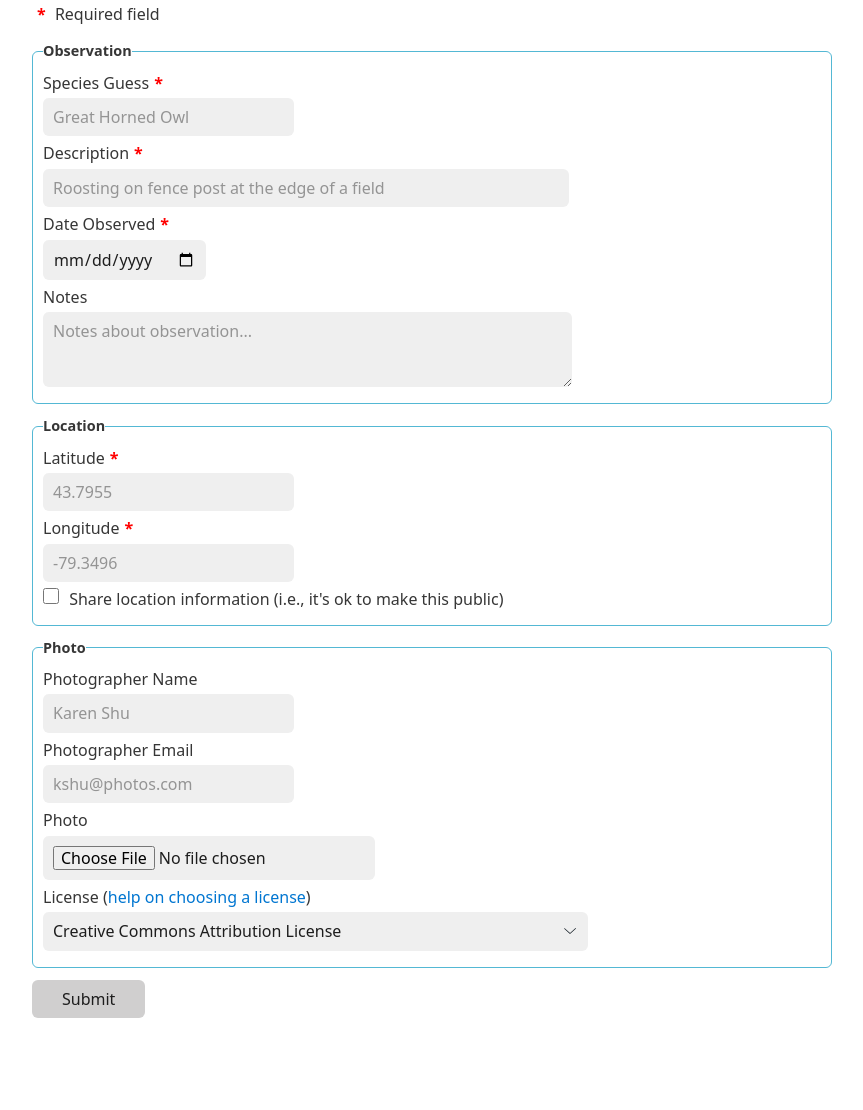
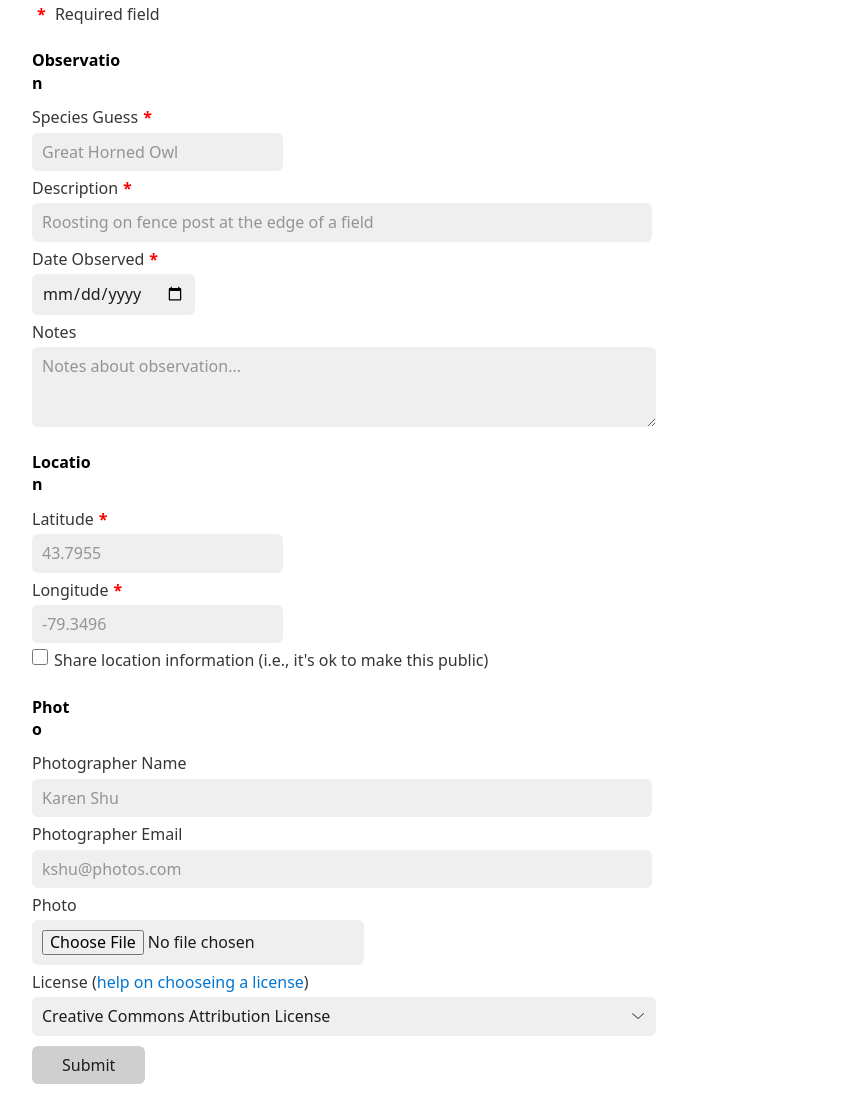
Before and after one commit to Woody-Kim98/Woody-Kim98, a website: page final-assessment/final-assessment/src/add-observation.html in a window 1280 px wide. Shown: the part 327-1437 px from the top of the page, without its empty margins (208-1071 px from the left). Before the commit the page ends 1371 px from the top, so only its background shows below. Drawn offline with nearby package versions, Linux system fonts and the light colour scheme.

Commit message:
Update add-observation.html

```diff
--- a/final-assessment/final-assessment/src/add-observation.html
+++ b/final-assessment/final-assessment/src/add-observation.html
@@ -27,27 +27,33 @@
     />
 
     <!-- Font Awesome -->
-    <link rel="stylesheet" href="https://use.fontawesome.com/releases/v5.12.1/css/all.css" crossorigin="anonymous">
+    <link
+      rel="stylesheet"
+      href="https://use.fontawesome.com/releases/v5.12.1/css/all.css"
+      crossorigin="anonymous"
+    />
 
     <!-- Our site's styles -->
     <link rel="stylesheet" href="css/common.css" />
-    <link rel="stylesheet" href="css/form.css">
+    <link rel="stylesheet" href="css/form.css" />
   </head>
 
   <body>
     <header>
       <nav>
         <a href="/"><i class="fas fa-home"></i> Home</a>
-        <a href="add-observation.html"><i class="fas fa-plus"></i> Add Observation</a>
+        <a href="add-observation.html"
+          ><i class="fas fa-plus"></i> Add Observation</a
+        >
       </nav>
 
       <h1>Web Wildlife Walk v3.0</h1>
 
       <h2>Adding New Observations</h2>
       <p>
-        The data used on this web site is generated by volunteers like you who love
-        nature and want to share it. You can improve the database of wildlife information
-        simply by adding your own observations!
+        The data used on this web site is generated by volunteers like you who
+        love nature and want to share it. You can improve the database of
+        wildlife information simply by adding your own observations!
       </p>
     </header>
 
@@ -55,53 +61,164 @@
       <section>
         <h2>Observation Details</h2>
         <p><span class="required">*</span> Required field</p>
-        <form action="https://formspree.io/f/xyylyaqd" method="POST">
+        <form action="https://formspree.io/f/meqvoeyp" method="POST">
           <!-- TODO: create the form based on the specification in the Final Assessment -->
-          <fieldset class="observationP">
-            <legend>Observation</legend>
-            <label for="sGuess">Species Guess<span class="required">*</span></label>
-            <input id="sGuess" name="sGuess" class="sGuess" type="text" placeholder="Great Horned Owl" required />
-            <label for="description">Description<span class="required">*</span></label>
-            <input id="description" name="description" class="description" type="text" placeholder="Roosting on fence post at the edge of a field" required />
-            <label for="date">Date Observed<span class="required">*</span></label>
-            <input id="date" name="date" type="date" required />
-            <label for="notes">Notes</label>
-            <textarea id="notes" name="notes" rows="3"  placeholder="Notes about observation..."></textarea>
-          </fieldset>
-          <fieldset class="location">
-            <legend>Location</legend>
-            <label for="latitude">Latitude<span class="required">*</span></label>
-            <label id="error-latitude" class="error hidden"></label>
-            <input id="latitude" name="latitude" class="latitude" type="text" placeholder="43.7955" required />
-            <label for="longitude">Longitude<span class="required">*</span></label>
-            <label id="error-longitude" class="error hidden"></label>
-            <input id="longitude" name="longitude" class="longitude" type="text" placeholder="-79.3496" required />
-            <label class="checkbox">
-              <input type="checkbox" value="1" id="share_location" name="share_location">
-              Share location information (i.e., it's ok to make this public)
-            </label>
-          </fieldset>
-          <fieldset class="photo">
-            <legend>Photo</legend>
-            <label for="holderName">Photographer Name</label>
-            <input id="holderName" name="holderName" class="holderName" type="text" placeholder="Karen Shu" optional />
-            <label for="holderEmail">Photographer Email</label>
-            <input id="holderEmail" name="holderEmail" class="holderEmail" type="text" placeholder="kshu@photos.com" optional />
-            <label for="photoF">Photo</label>
-            <input id="photoF" name="photoF" class="photoF" type="file" />
-            <label>License (<a href="https://creativecommons.org/choose/">help on choosing a license</a>)</label>
-            <select>
-              <option value="CC-BY" selected="selected">Creative Commons Attribution License</option>
-              <option value="CC-BY-NC">Creative Commons Attribution-NonCommercial License</option>
-              <option value="CC-BY-SA">Creative Commons Attribution-ShareAlike License</option>
-              <option value="CC-BY-ND">Creative Commons Attribution-NoDerivs License</option>
-              <option value="CC-BY-NC-SA">Creative Commons Attribution-NonCommercial-ShareAlike License</option>
-              <option value="CC-BY-NC-ND">Creative Commons Attribution-NonCommercial-NoDerivs License</option>
-            </select>
-          </fieldset>
-          <button id="submit" name="submit" class="submit" type="submit" >Submit</button>
+          <!-- Observation form -->
+          <div class="form_outline">
+            <h4 class="form_title" style="width: 90px">Observation</h4>
+            <!-- Species Guess -->
+            <div>
+              <label for="species_guess"
+                >Species Guess<span class="required">*</span></label
+              >
+            </div>
+            <div>
+              <input
+                name="species_guess"
+                type="text"
+                placeholder="Great Horned Owl"
+                required
+              />
+            </div>
+            <!-- Description -->
+            <div>
+              <label for="desc"
+                >Description<span class="required">*</span></label
+              >
+            </div>
+            <div>
+              <input
+                name="desc"
+                type="text"
+                placeholder="Roosting on fence post at the edge of a field"
+                style="width: 75%"
+                required
+              />
+            </div>
+            <!-- Date Observed -->
+            <div>
+              <label for="date_obs"
+                >Date Observed<span class="required">*</span></label
+              >
+            </div>
+            <div><input name="date_obs" type="date" required /></div>
+            <!-- Notes -->
+            <div><label for="notes">Notes</label></div>
+            <div>
+              <textarea name="notes" placeholder="Notes about observation..." style="width: 78%; height: 5em"></textarea>
+            </div>
+          </div>
+
+          <!-- Location form -->
+          <div class="form_outline">
+            <h4 class="form_title" style="width: 65px">Location</h4>
+            <!-- Latitude -->
+            <div>
+              <label for="lad">Latitude<span class="required">*</span></label
+              ><span class="error" id="lad_error"></span>
+            </div>
+            <div>
+              <input
+                id="lad"
+                name="lad"
+                type="text"
+                placeholder="43.7955"
+                required
+              />
+            </div>
+            <!-- Longitude -->
+            <div>
+              <label for="long"
+                >Longitude<span class="required">*</span></label
+              ><span class="error" id="long_error"></span>
+            </div>
+            <div>
+              <input
+                id="long"
+                name="long"
+                type="text"
+                placeholder="-79.3496"
+                required
+              />
+            </div>
+            <!-- Share Location -->
+            <div>
+              <input name="share_loc" type="checkbox" /><lable for="share_loc"
+                >Share location information (i.e., it's ok to make this
+                public)</lable
+              >
+            </div>
+          </div>
+
+          <!-- Photo form -->
+          <div class="form_outline">
+            <h4 class="form_title" style="width: 45px">Photo</h4>
+            <!-- Photographer Name -->
+            <div><label for="photo_name">Photographer Name</label></div>
+            <div>
+              <input
+                name="photo_name"
+                type="text"
+                placeholder="Karen Shu"
+                maxlength="100"
+                style="width: 75%"
+              />
+            </div>
+            <!-- Photographer Email -->
+            <div><label for="photo_email">Photographer Email</label></div>
+            <div>
+              <input
+                name="photo_email"
+                type="email"
+                placeholder="kshu@photos.com"
+                style="width: 75%"
+              />
+            </div>
+            <!-- Photo File -->
+            <div><label for="photo_file">Photo</label></div>
+            <div><input name="photo_file" type="file" /></div>
+            <!-- License -->
+            <div>
+              <label for="license"
+                >License (<a
+                  href="https://creativecommons.org/choose/"
+                  target="_blank"
+                  >help on chooseing a license</a
+                >)</label
+              >
+            </div>
+            <div>
+              <select name="license" style="width: 78%">
+                <option value="CC-BY">
+                  Creative Commons Attribution License
+                </option>
+                <option value="CC-BY-NC">
+                  Creative Commons Attribution-NonCommercial License
+                </option>
+                <option value="CC-BY-SA">
+                  Creative Commons Attribution-ShareAlike License
+                </option>
+                <option value="CC-BY-ND">
+                  Creative Commons Attribution-NoDerivs License
+                </option>
+                <option value="CC-BY-NC-SA">
+                  Creative Commons Attribution-NonCommercial-ShareAlike License
+                </option>
+                <option value="CC-BY-NC-ND">
+                  CC-BY-NC-ND Creative Commons
+                  Attribution-NonCommercial-NoDerivs License
+                </option>
+              </select>
+            </div>
+          </div>
+
+          <!-- Submit -->
+          <div style="margin-top: 10px">
+            <button type="submit">Submit</button>
+          </div>
         </form>
-       </section>    </main>
+      </section>
+    </main>
     <!-- Your custom form validation code goes in the file js/validate.js -->
     <script src="js/validate.js"></script>
   </body>
```
